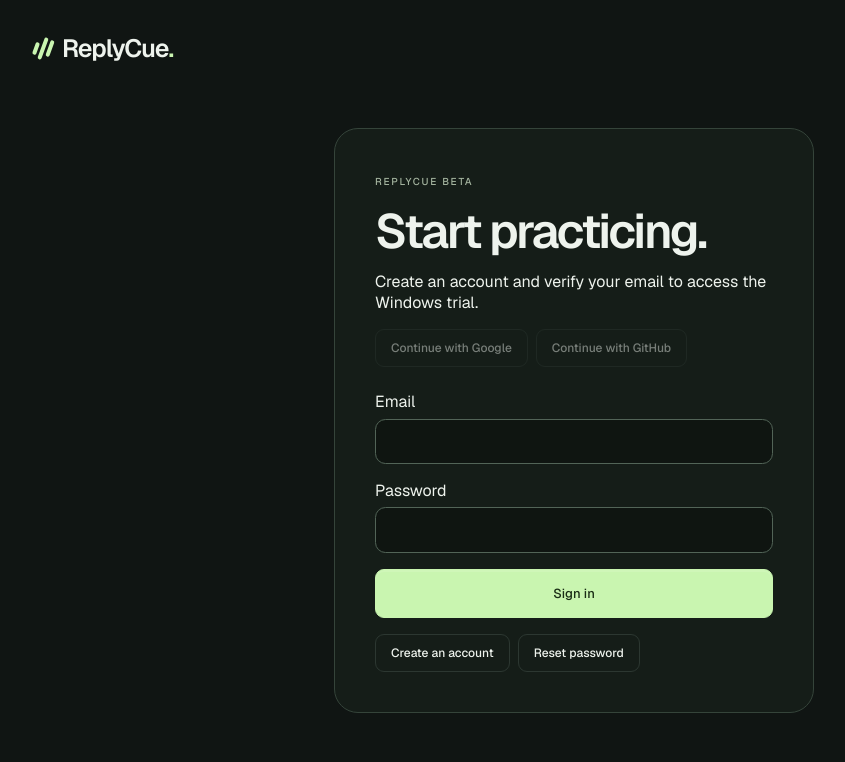
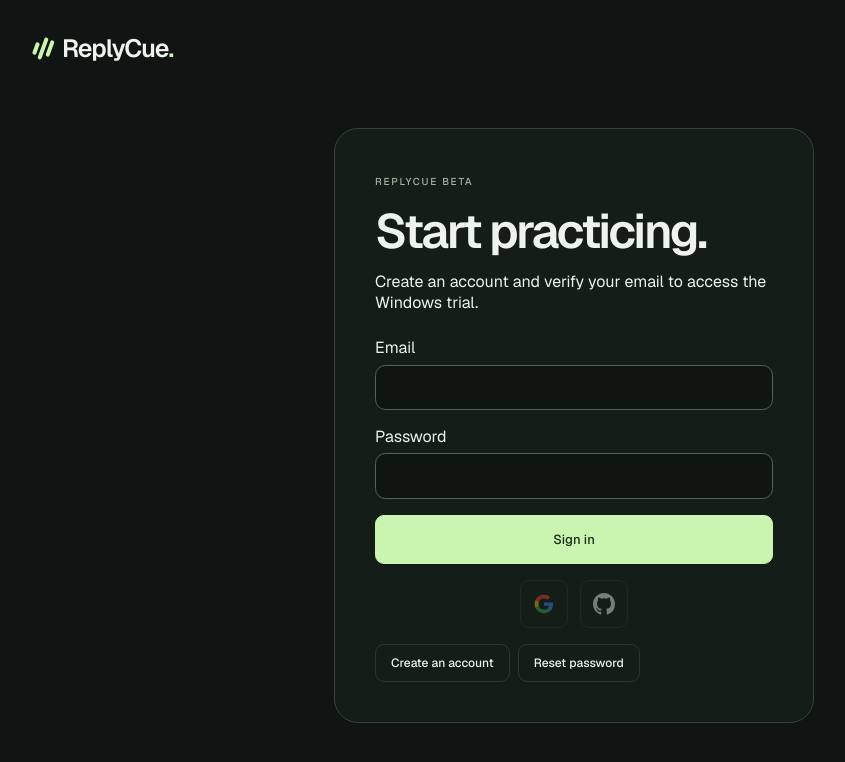
Before and after one commit to NansKong/ReplyCue, a Next.js app in the folder apps/website/: page /account in a window 1280 px wide. Shown: the top 762 px of the page, without its empty margins (66-911 px from the left). Built offline with nearby package versions, Linux system fonts and the light colour scheme.

Commit message:
Center social sign-in icons below the email button

```diff
--- a/apps/website/components/account.tsx
+++ b/apps/website/components/account.tsx
@@ -1,7 +1,8 @@
 'use client';
-import { useState, type FormEvent } from 'react';
+import { useState, type FormEvent, type ReactNode } from 'react';
 
-export default function Account({ onConnect }: {
+export default function Account({ onConnect, providers }: {
+  providers?: ReactNode;
   onConnect?: (idToken: string, refreshToken: string) => Promise<boolean>;
 }) {
   const [mode, setMode] = useState<'login' | 'signup' | 'reset'>('login');
@@ -70,6 +71,7 @@ export default function Account({ onConnect }: {
       <button className="button primary" disabled={pending}>
         {pending ? 'Please wait…' : mode === 'signup' ? 'Create account' : mode === 'reset' ? 'Send reset link' : 'Sign in'}
       </button>
+      {mode === 'login' && providers}
     </form>
     <div className="account-actions">
       {mode !== 'login' && <button className="button ghost small" onClick={() => setMode('login')}>Sign in</button>}
--- a/apps/website/components/web-account.tsx
+++ b/apps/website/components/web-account.tsx
@@ -68,13 +68,23 @@ export default function WebAccount() {
         Sign out
       </button>
     </div> : <>
-      <div className="account-actions" aria-label="Social sign-in">
-        <button className="button ghost small" type="button" disabled={!auth || pending}
-          onClick={() => void social('google')}>Continue with Google</button>
-        <button className="button ghost small" type="button" disabled={!auth || pending}
-          onClick={() => void social('github')}>Continue with GitHub</button>
-      </div>
-      <Account/>
+      <Account providers={<div className="account-providers" role="group" aria-label="Other sign-in options">
+        <button className="button ghost" type="button" disabled={!auth || pending}
+          aria-label="Continue with Google" title="Continue with Google" onClick={() => void social('google')}>
+          <svg aria-hidden="true" viewBox="0 0 48 48" width="22" height="22">
+            <path fill="#4285F4" d="M43.61 24.46c0-1.36-.12-2.67-.34-3.93H24v7.43h11a9.4 9.4 0 0 1-4.08 6.17v5.14h6.61c3.86-3.56 6.08-8.8 6.08-14.81z"/>
+            <path fill="#34A853" d="M24 44c5.51 0 10.13-1.83 13.51-4.73l-6.61-5.14c-1.83 1.23-4.17 1.96-6.9 1.96-5.33 0-9.85-3.6-11.47-8.44H5.71v5.3A20 20 0 0 0 24 44z"/>
+            <path fill="#FBBC05" d="M12.53 27.65a12 12 0 0 1 0-7.3v-5.3H5.71a20 20 0 0 0 0 17.9z"/>
+            <path fill="#EA4335" d="M24 11.91c3 0 5.7 1.03 7.83 3.06l5.87-5.87C34.13 5.78 29.51 4 24 4A20 20 0 0 0 5.71 15.05l6.82 5.3c1.62-4.84 6.14-8.44 11.47-8.44z"/>
+          </svg>
+        </button>
+        <button className="button ghost" type="button" disabled={!auth || pending}
+          aria-label="Continue with GitHub" title="Continue with GitHub" onClick={() => void social('github')}>
+          <svg aria-hidden="true" viewBox="0 0 16 16" width="22" height="22" fill="currentColor">
+            <path d="M8 0C3.58 0 0 3.58 0 8c0 3.54 2.29 6.53 5.47 7.59.4.07.55-.17.55-.38 0-.19-.01-.82-.01-1.49-2.01.37-2.53-.49-2.69-.94-.09-.23-.48-.94-.82-1.13-.28-.15-.68-.52-.01-.53.63-.01 1.08.58 1.23.82.72 1.21 1.87.87 2.33.66.07-.52.28-.87.51-1.07-1.78-.2-3.64-.89-3.64-3.95 0-.87.31-1.59.82-2.15-.08-.2-.36-1.02.08-2.12 0 0 .67-.21 2.2.82a7.65 7.65 0 0 1 4 0c1.53-1.04 2.2-.82 2.2-.82.44 1.1.16 1.92.08 2.12.51.56.82 1.27.82 2.15 0 3.07-1.87 3.75-3.65 3.95.29.25.54.73.54 1.48 0 1.07-.01 1.93-.01 2.2 0 .21.15.46.55.38A8.01 8.01 0 0 0 16 8c0-4.42-3.58-8-8-8z"/>
+          </svg>
+        </button>
+      </div>}/>
     </>}
     {message && <p role="status">{message}</p>}
   </>;
```
Also changed, not shown: apps/website/app/globals.css.
